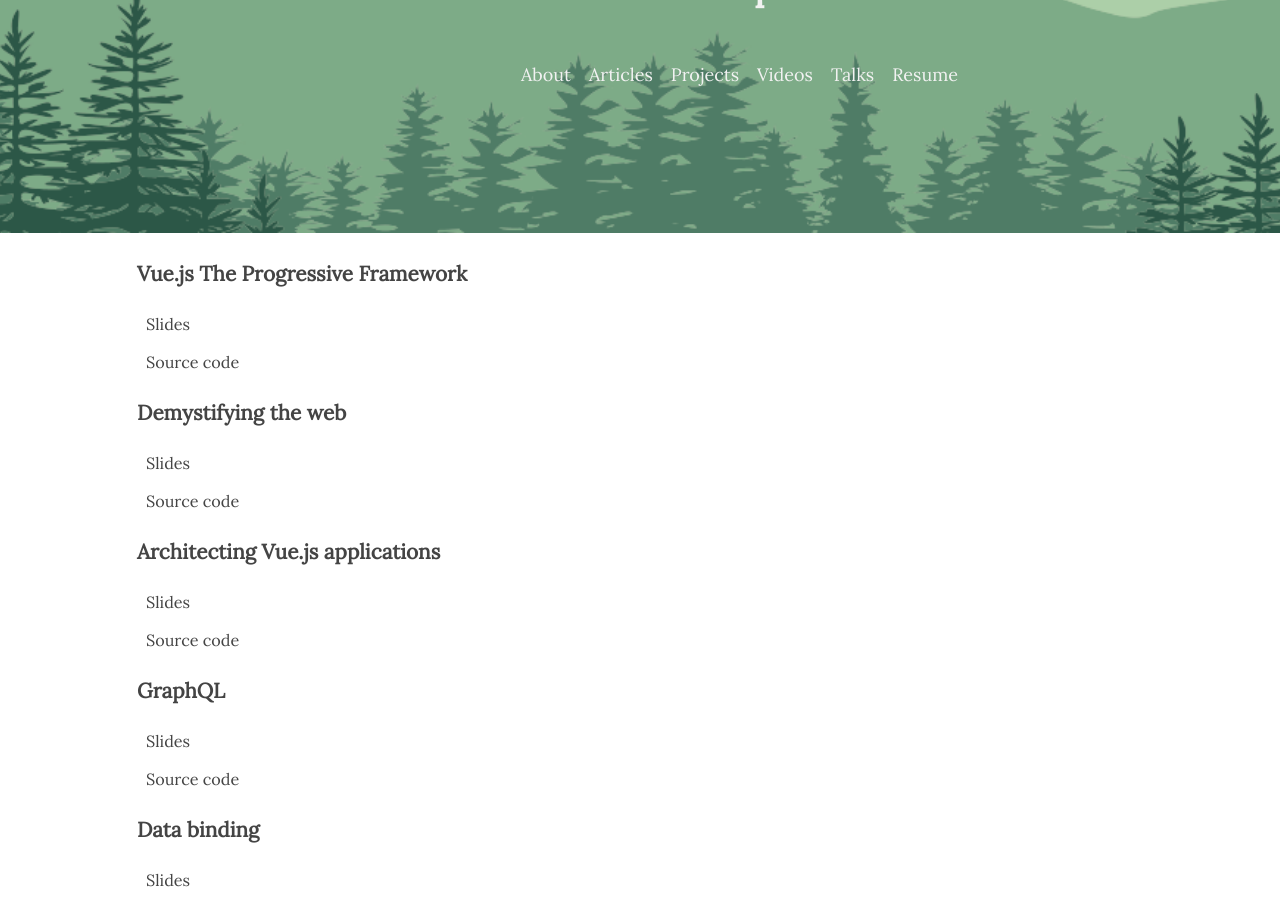
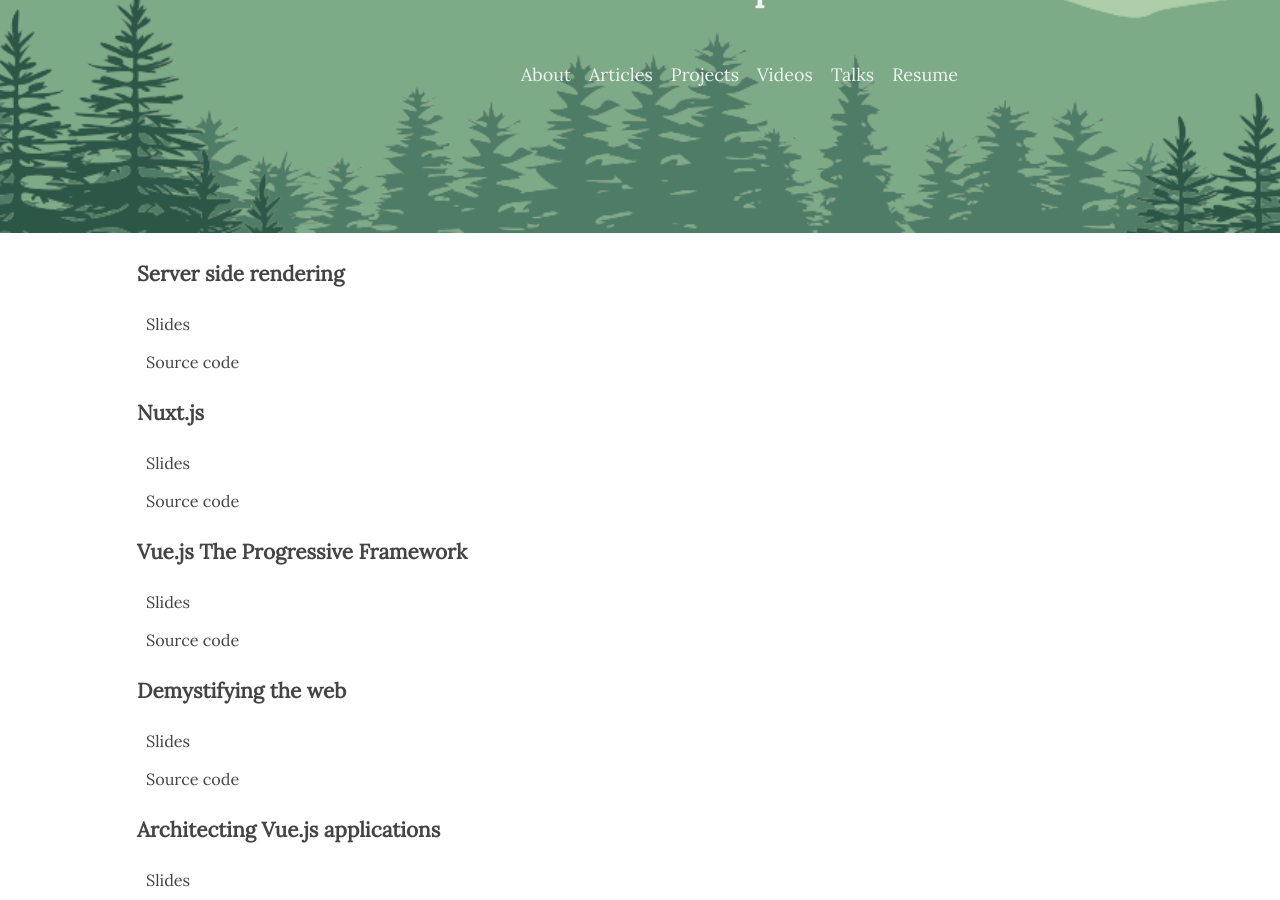
Before and after one commit to Halfeld/website, a Jekyll site: the page built from talks.html, in a window 1280 px wide and 900 px high, scrolled down 397 px. Built offline with Jekyll 4.4.1, drawn with Linux system fonts in a browser that asks for light colours; comment, search, counter and statistics services are not loaded.

Commit message:
Add more 2 talks

```diff
--- a/_data/talks.yml
+++ b/_data/talks.yml
@@ -1,3 +1,19 @@
+
+- title: Server side rendering
+  date: July 31, 2016
+  slides: https://docs.google.com/presentation/d/1bhjXAxxmI_4UClAcwYCJbKWSiJJ_afyf3ORLWbxLAuA/edit?usp=sharing
+  source_code: https://github.com/Halfeld/vue-architecting-example
+  from:
+    - place: 7COMm
+      link: https://www.7comm.com.br/
+
+- title: Nuxt.js
+  date: July 19, 2016
+  slides: https://docs.google.com/presentation/d/1Hw5WaNYiBl19yUdlgEnjSKgNcJCgGUbFAFt-gTefKzw/edit?usp=sharing
+  source_code: https://github.com/Halfeld/vue-architecting-example
+  from:
+    - place: iMasters
+      link: https://setemasters.imasters.com.br/edicoes/vue/
 
 - title: Vue.js The Progressive Framework
   date: July 13, 2016
```
